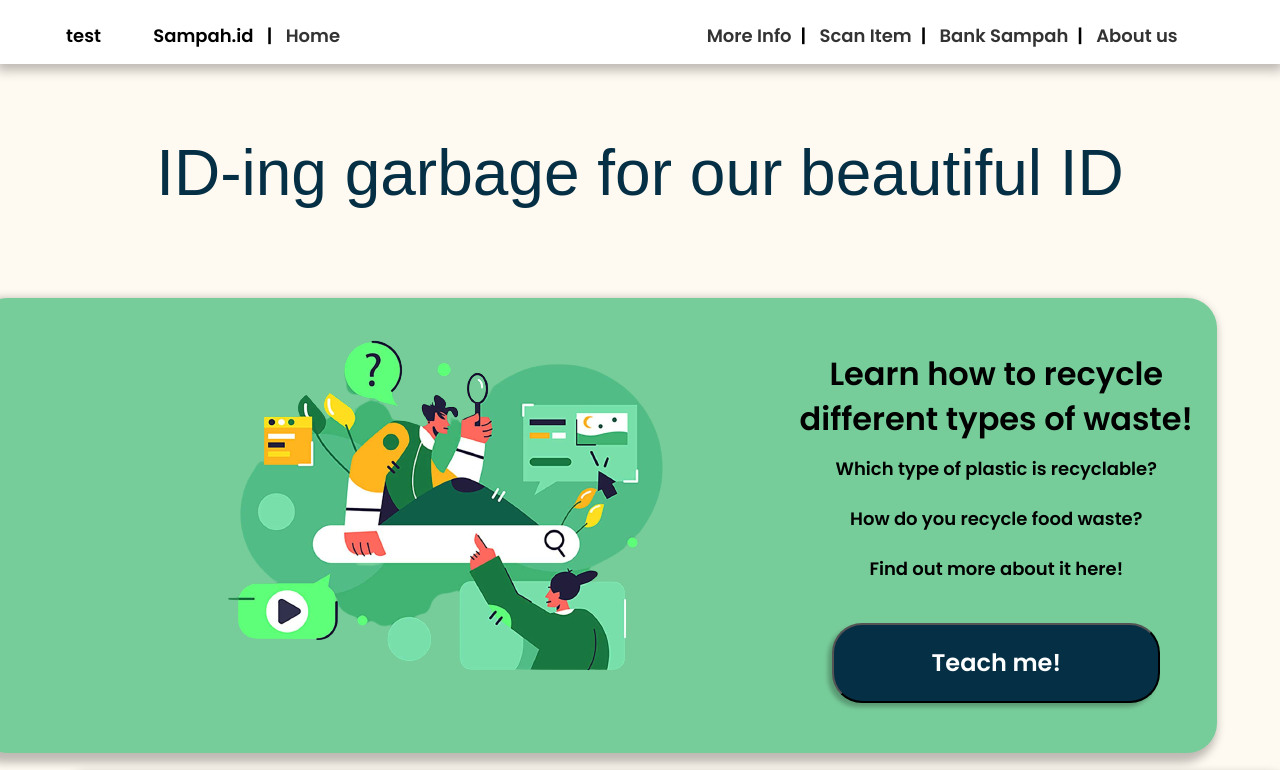
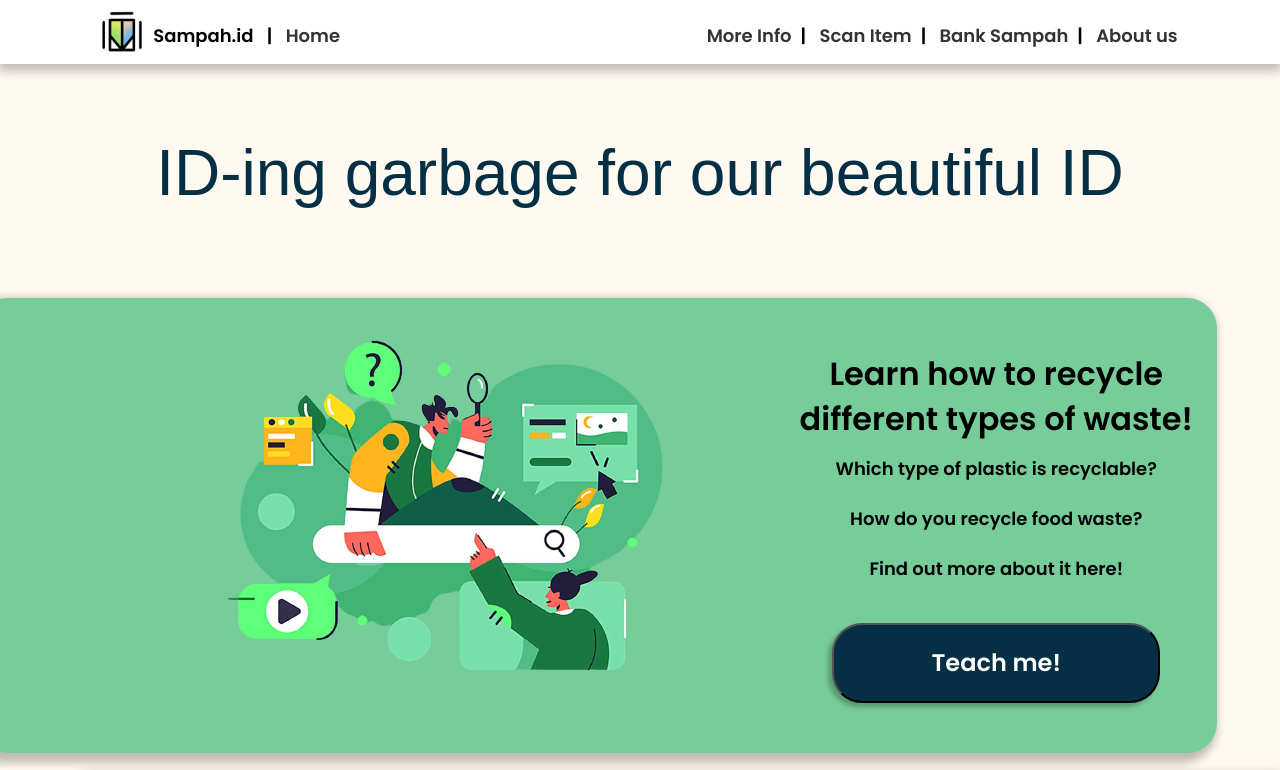
Before and after one commit to Maitri-J/GarudaHacks2.0, a website: page index.html in a window 1280 px wide. Shown: the top 770 px of the page. Drawn offline with Linux system fonts and the light colour scheme.

Commit message:
logo n top nav shifted fix

```diff
--- a/index.html
+++ b/index.html
@@ -40,14 +40,12 @@
             color: rgb(0, 0, 0);
         }
 
-        .logoNav {
+        .logoNav img{
             position: absolute;
-            width: 167px;
-            height: 45px;
-            left: 0px;
-            top: 22px;
-
-            color: #000000;
+            width: 45px;
+            height: 46px;
+            left: 100px;
+            top: 10px;
         }
 
         .homeNav {
@@ -144,14 +142,12 @@
             position: relative;
             width: 98%;
             height: 455px;
-            left: 30px;
+            right: -60px;
             top: 100px;
 
             background: linear-gradient(180deg, rgba(255, 255, 255, 0.2) 0%, rgba(0, 0, 0, 0) 100%), #74DCFD;
             box-shadow: -5px 5px 8px 5px rgba(0, 0, 0, 0.25);
             border-radius: 30px;
-            margin-left: auto;
-            margin-right: 0;
         }
 
         h3 div {
@@ -229,13 +225,14 @@
 
         body {
             background: #FFFAF1;
+            overflow-X: hidden;
         }
     </style>
 </head>
 
 <body>
     <div class="topnav">
-        <div class="logoNav"> test </div>
+        <div class="logoNav"> <img src="/Images/logo.png" alt="logo"/> </div>
         <div class="homeNav"> Sampah.id &ensp;|&ensp; <a href="/">Home</a></div>
 
         <div class="leftNav">
```
Also changed, not shown: about.html (+6 -8 lines), camera.html (+8 -6 lines), info.html (+6 -8 lines), locate.html (+6 -8 lines), Images/indonesia.png (added).
